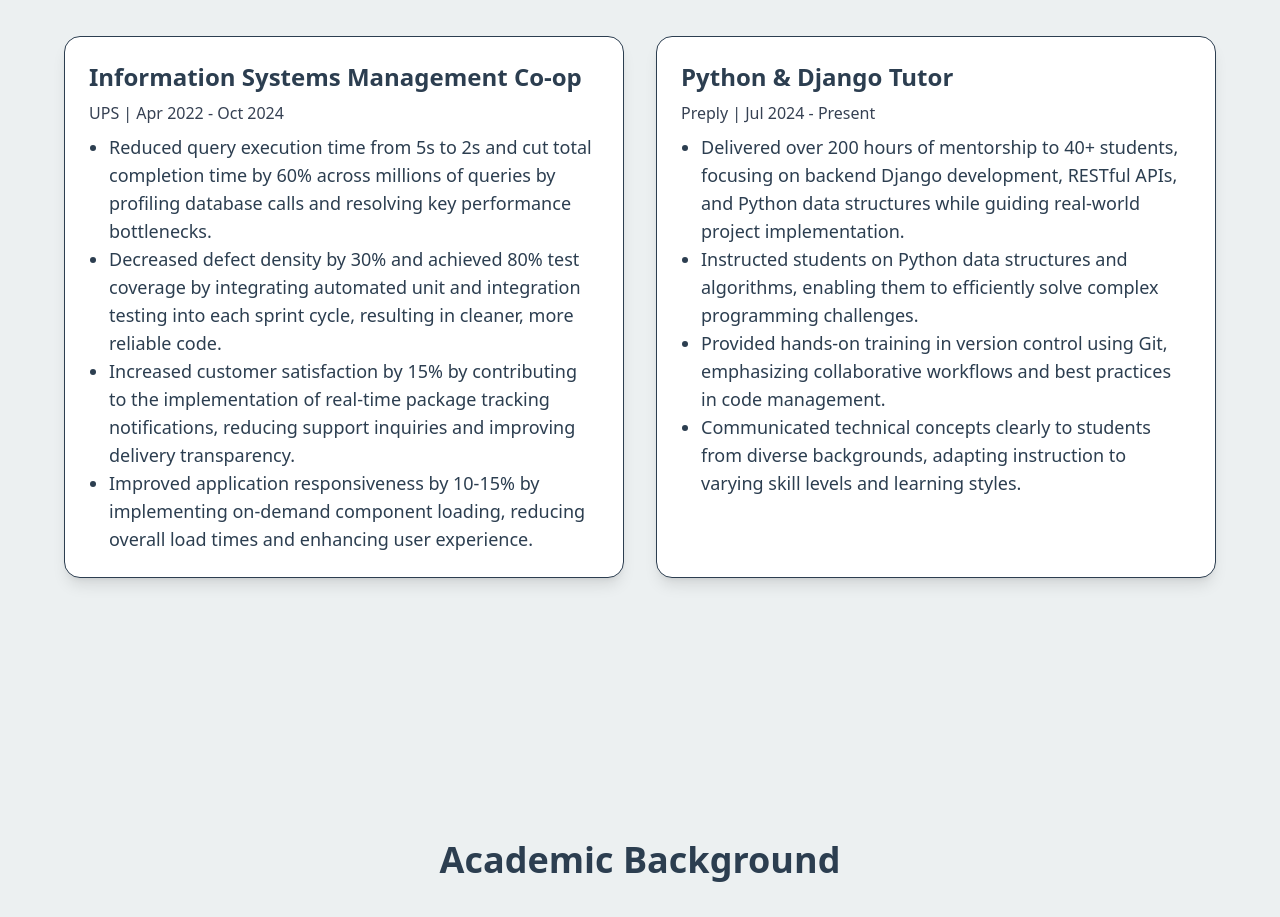
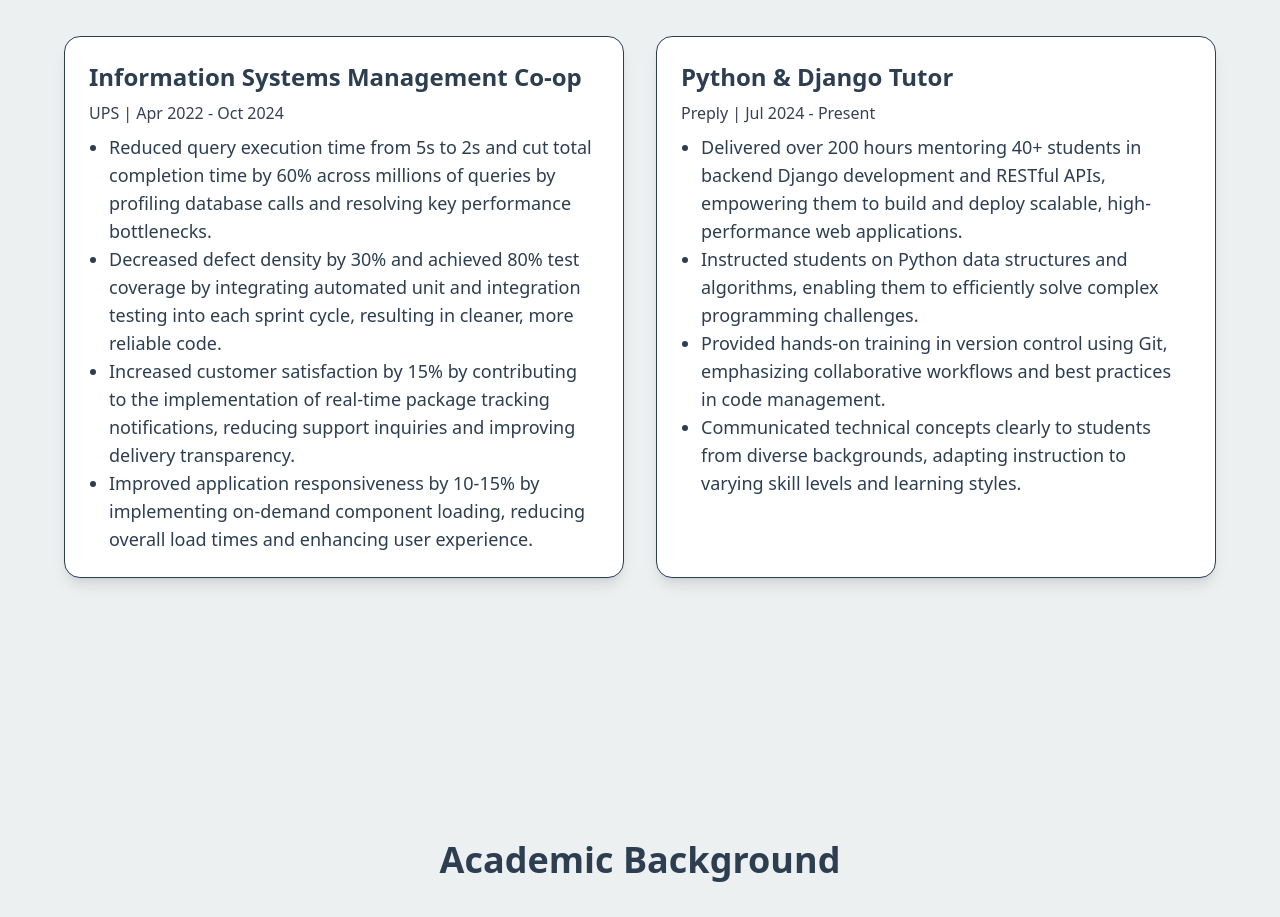
Before and after one commit to gurban-dev/portfolio, a website: page index.html in a window 1280 px wide. Shown: the part 1841-2758 px from the top of the page. Drawn offline with Linux system fonts and the light colour scheme.

Commit message:
Description for Python & Django Tutoring role updated.

```diff
--- a/index.html
+++ b/index.html
@@ -244,10 +244,9 @@
 
         <ul class="list-disc list-outside text-lg ml-5">
           <li>
-            Delivered over 200 hours of mentorship to 40+ students,
-            focusing on backend Django development, RESTful APIs,
-            and Python data structures while guiding real-world
-            project implementation.
+            Delivered over 200 hours mentoring 40+ students in backend
+            Django development and RESTful APIs, empowering them to
+            build and deploy scalable, high-performance web applications.
           </li>
 
           <li>
```
